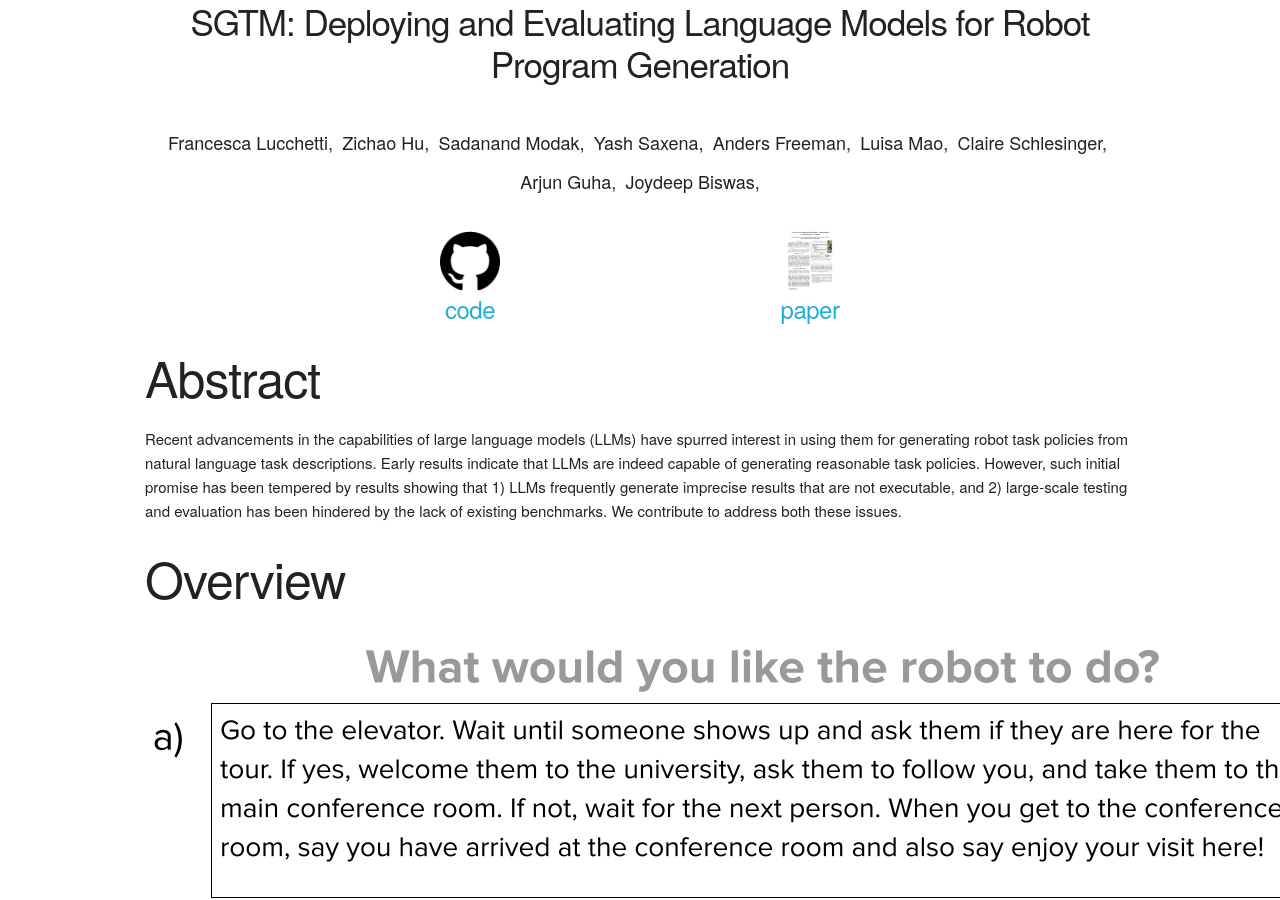
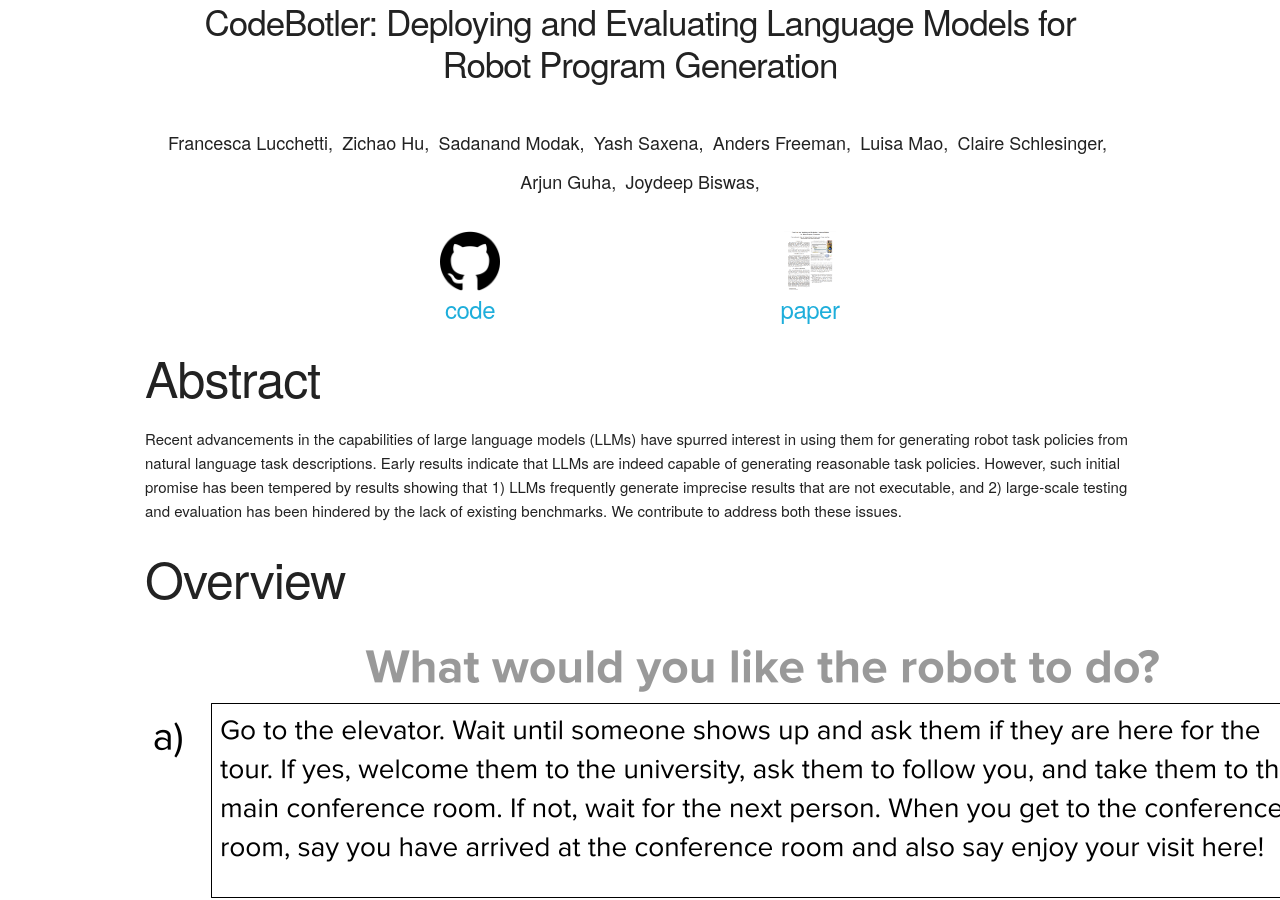
Before and after one commit to ut-amrl/codebotler, a Jekyll site: the page built from docs/index.md, in a window 1280 px wide and 900 px high. Built offline with Jekyll 4.4.1, drawn with Linux system fonts in a browser that asks for light colours; nearby versions of some CDN libraries; some web fonts are replaced.

```diff
--- a/docs/_layouts/project.html
+++ b/docs/_layouts/project.html
@@ -31,7 +31,7 @@
 
   <!-- Required for GetSimple Plugins
   ------------------------------------ -->
-  <meta name="keywords" content="courses, computer science, robotics">
+  <meta name="keywords" content="computer science, robotics, language, benchmarks, evaluation, paper, iros2023 workshop">
 
 </head>
 <body id="index">
--- a/docs/index.md
+++ b/docs/index.md
@@ -1,5 +1,5 @@
 ---
-title: "SGTM:"
+title: "CodeBotler:"
 subtitle: Deploying and Evaluating Language Models for Robot Program Generation
 authors: [Francesca Lucchetti, Zichao Hu, Sadanand Modak, Yash Saxena, Anders Freeman, Luisa Mao, Claire Schlesinger, Arjun Guha, Joydeep Biswas]
 layout: project
@@ -19,9 +19,8 @@ to address both these issues.
 
 # Overview
 <div>
-<img src="assets/images/RoboEvalFig1.png" style="height=100%"/>
+<img src="assets/images/RoboEvalFig1.png"/>
 </div>
-<!-- ![Overview](assets/images/RoboEvalFig1.png) -->
 
 Add some text descriptions here
 # Demo
--- a/environment.yml
+++ b/environment.yml
@@ -154,9 +154,6 @@ dependencies:
       - rsa==4.9
       - sympy==1.11.1
       - text-generation==0.6.0
-      - torch==2.0.1+cu118
-      - torchaudio==2.0.2+cu118
-      - torchvision==0.15.2+cu118
       - tqdm==4.65.0
       - triton==2.0.0
       - urllib3==1.26.16
```
Also changed, not shown: README.md.
